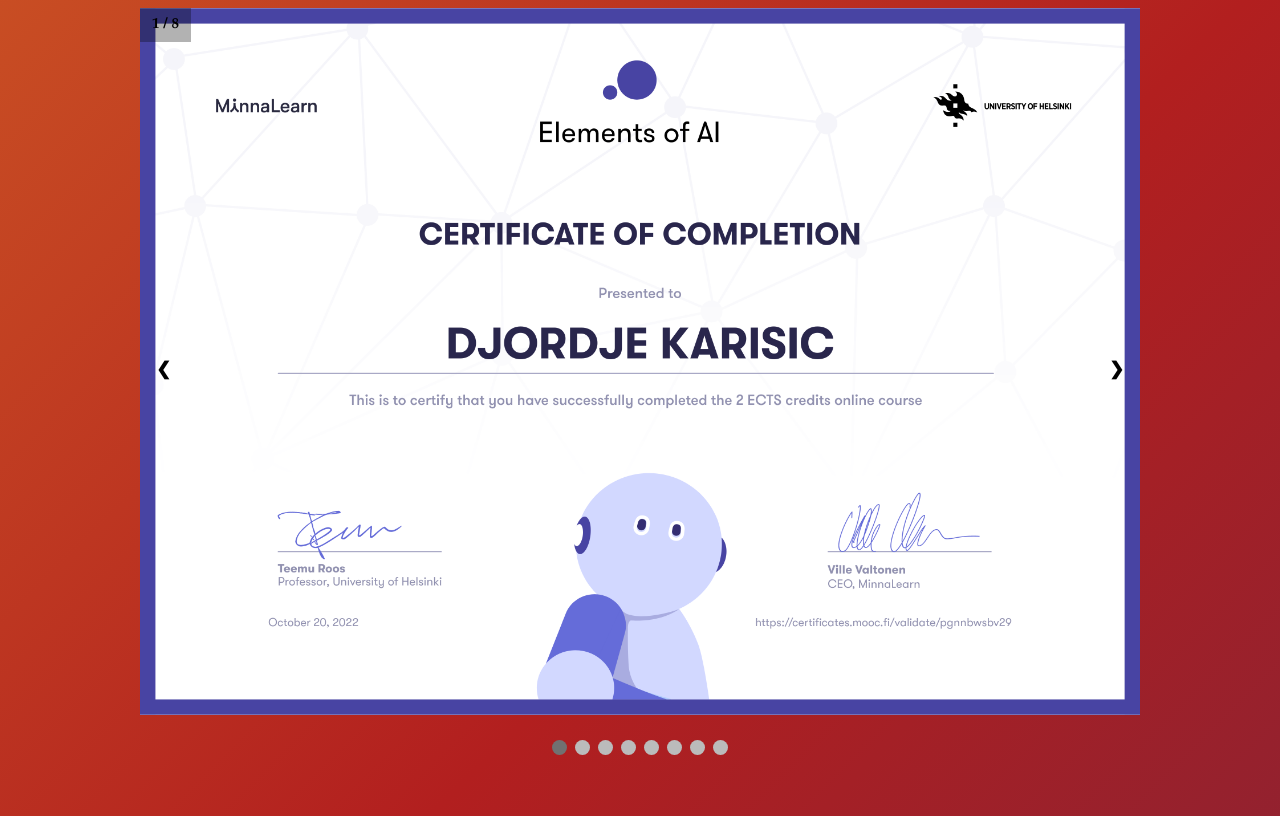
After one commit to djordje34/djordje34, a PHP site: page /slideshow.html in a window 1280 px wide. The commit adds this page. Run offline with PHP 8.4, Linux system fonts and the light colour scheme.

Commit message:
Updated Portfolio
Big update.

```diff
--- /dev/null
+++ b/slideshow.html
@@ -0,0 +1,84 @@
+<!DOCTYPE html>
+<html lang="en">
+<head>
+    <meta charset="UTF-8">
+    <meta http-equiv="X-UA-Compatible" content="IE=edge">
+    <meta name="viewport" content="width=device-width, initial-scale=1.0">
+    <link rel="stylesheet" href="slideshowstyle.css">
+    <script src="slideshowscript.js"></script>
+    <title>Certificates Slideshow</title>
+</head>
+<body onload="currentSlide(1)">
+    <div class="slideshow-container">
+
+        <!-- Full-width images with number and caption text -->
+
+        <div class="mySlides fade">
+            <div class="numbertext">1 / 8</div>
+            <img src="certificates/img0.png" style="width:100%">
+
+          </div>
+
+        <div class="mySlides fade">
+          <div class="numbertext">2 / 8</div>
+          <img src="certificates/img1.jpg" style="width:100%">
+
+        </div>
+
+        <div class="mySlides fade">
+          <div class="numbertext">3 / 8</div>
+          <img src="certificates/img2.jpg" style="width:100%">
+
+        </div>
+
+        <div class="mySlides fade">
+          <div class="numbertext">4 / 8</div>
+          <img src="certificates/img3.jpg" style="width:100%">
+
+        </div>
+
+        <div class="mySlides fade">
+            <div class="numbertext">5 / 8</div>
+            <img src="certificates/img4.jpg" style="width:100%">
+
+          </div>
+
+          <div class="mySlides fade">
+            <div class="numbertext">6 / 8</div>
+            <img src="certificates/img5.jpg" style="width:100%">
+
+          </div>
+
+          <div class="mySlides fade">
+            <div class="numbertext">7 / 8</div>
+            <img src="certificates/img6.jpg" style="width:100%">
+
+          </div>
+
+          <div class="mySlides fade">
+            <div class="numbertext">8 / 8</div>
+            <img src="certificates/img7.jpg" style="width:100%">
+
+          </div>
+
+
+        <!-- Next and previous buttons -->
+        <a class="prev" onclick="plusSlides(-1)">&#10094;</a>
+        <a class="next" onclick="plusSlides(1)">&#10095;</a>
+      </div>
+      <br>
+
+      <!-- The dots/circles -->
+      <div style="text-align:center">
+        <span class="dot" onclick="currentSlide(1)"></span>
+        <span class="dot" onclick="currentSlide(2)"></span>
+        <span class="dot" onclick="currentSlide(3)"></span>
+        <span class="dot" onclick="currentSlide(4)"></span>
+        <span class="dot" onclick="currentSlide(5)"></span>
+        <span class="dot" onclick="currentSlide(6)"></span>
+        <span class="dot" onclick="currentSlide(7)"></span>
+        <span class="dot" onclick="currentSlide(8)"></span>
+
+      </div>
+</body>
+</html>
--- /dev/null
+++ b/slideshowscript.js
@@ -0,0 +1,28 @@
+let slideIndex = 1;
+showSlides(slideIndex);
+
+// Next/previous controls
+function plusSlides(n) {
+  showSlides(slideIndex += n);
+}
+
+// Thumbnail image controls
+function currentSlide(n) {
+  showSlides(slideIndex = n);
+}
+
+function showSlides(n) {
+  let i;
+  let slides = document.getElementsByClassName("mySlides");
+  let dots = document.getElementsByClassName("dot");
+  if (n > slides.length) {slideIndex = 1}
+  if (n < 1) {slideIndex = slides.length}
+  for (i = 0; i < slides.length; i++) {
+    slides[i].style.display = "none";
+  }
+  for (i = 0; i < dots.length; i++) {
+    dots[i].className = dots[i].className.replace(" active", "");
+  }
+  slides[slideIndex-1].style.display = "block";
+  dots[slideIndex-1].className += " active";
+}
--- /dev/null
+++ b/slideshowstyle.css
@@ -0,0 +1,111 @@
+body {
+    background: linear-gradient(-45deg, #1a2a6c,#b21f1f,#fdbb2d);
+    background-size: 400% 400%;
+    animation: gradient 10s ease infinite;
+    height: 100vh;
+    font-family: Garamond, serif !important;
+    color:black !important;
+    }
+
+    @keyframes gradient {
+    0% {
+    background-position: 0% 50%;
+    }
+    50% {
+    background-position: 100% 50%;
+    }
+    100% {
+    background-position: 0% 50%;
+    }
+    }
+
+
+* {box-sizing:border-box}
+
+/* Slideshow container */
+.slideshow-container {
+  max-width: 1000px;
+  position: relative;
+  margin: auto;
+}
+
+/* Hide the images by default */
+.mySlides {
+  display: none;
+}
+
+/* Next & previous buttons */
+.prev, .next {
+  cursor: pointer;
+  position: absolute;
+  top: 50%;
+  width: auto;
+  margin-top: -22px;
+  padding: 16px;
+  color: black;
+  font-weight: bold;
+  font-size: 18px;
+  transition: 0.6s ease;
+  border-radius: 0 3px 3px 0;
+  user-select: none;
+}
+
+/* Position the "next button" to the right */
+.next {
+  right: 0;
+  border-radius: 3px 0 0 3px;
+}
+
+/* On hover, add a black background color with a little bit see-through */
+.prev:hover, .next:hover {
+  background-color: rgba(0,0,0,0.5);
+}
+
+/* Caption text */
+.text {
+  color: #f2f2f2;
+  font-size: 15px;
+  padding: 8px 12px;
+  position: absolute;
+  bottom: 8px;
+  width: 100%;
+  text-align: center;
+}
+
+/* Number text (1/3 etc) */
+.numbertext {
+  color: black;
+  font-size: 15px;
+  padding: 8px 12px;
+  position: absolute;
+  font-weight: bolder;
+  background-color:rgba(0,0,0,0.3);
+  top: 0;
+}
+
+/* The dots/bullets/indicators */
+.dot {
+  cursor: pointer;
+  height: 15px;
+  width: 15px;
+  margin: 0 2px;
+  background-color: #bbb;
+  border-radius: 50%;
+  display: inline-block;
+  transition: background-color 0.6s ease;
+}
+
+.active, .dot:hover {
+  background-color: #717171;
+}
+
+/* Fading animation */
+.fade {
+  animation-name: fade;
+  animation-duration: 1.5s;
+}
+
+@keyframes fade {
+  from {opacity: .4}
+  to {opacity: 1}
+}
```
Also changed, not shown: cv.html (added, +19 -0 lines), index.html (+83 -31 lines), script.js (added, +41 -0 lines), style.css (+109 -2 lines), certificates/img0.png (added), certificates/img1.jpg (added), certificates/img2.jpg (added), certificates/img3.jpg (added), certificates/img4.jpg (added), certificates/img5.jpg (added), certificates/img6.jpg (added), certificates/img7.jpg (added), temp.js (line endings or trailing spaces), 1 other file.
